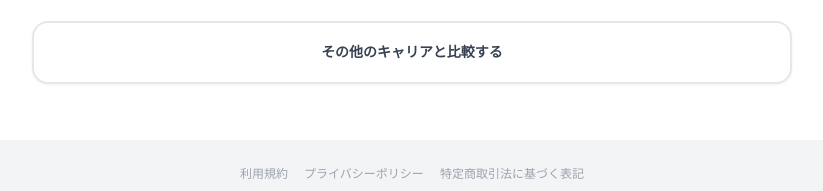
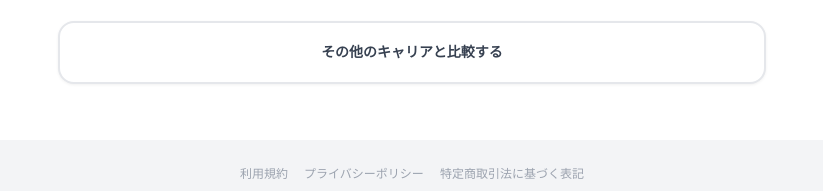
Before and after one commit to ymjiot-spec/kaiyakuyokushi, a website: page dl.html in a window 1280 px wide. Shown: the part 1049-1240 px from the top of the page, 228-1051 px from the left. Drawn offline with Linux system fonts and the light colour scheme.

Commit message:
その他ボタンの幅をカード3つの両端に揃える (max-width: 708px)

```diff
--- a/dl.html
+++ b/dl.html
@@ -101,7 +101,7 @@
           </a>
         </div>
         <!-- その他ボタン -->
-        <a href="compare/other.html" style="display: flex; align-items: center; justify-content: center; margin-top: 24px; padding: 18px 24px; background: #fff; border: 2px solid #e5e7eb; border-radius: 16px; text-decoration: none; box-shadow: 0 1px 3px rgba(0,0,0,0.06); transition: all 0.3s; max-width: 100%;" class="other-btn">
+        <a href="compare/other.html" style="display: flex; align-items: center; justify-content: center; margin: 24px auto 0; padding: 18px 24px; background: #fff; border: 2px solid #e5e7eb; border-radius: 16px; text-decoration: none; box-shadow: 0 1px 3px rgba(0,0,0,0.06); transition: all 0.3s; max-width: 708px; width: 100%;" class="other-btn">
           <span style="font-size: 14px; font-weight: 700; color: #374151;">その他のキャリアと比較する</span>
         </a>
       </div>
```
Also changed, not shown: dm.html (+1 -1 lines), ds.html (+1 -1 lines), dx.html (+1 -1 lines).
